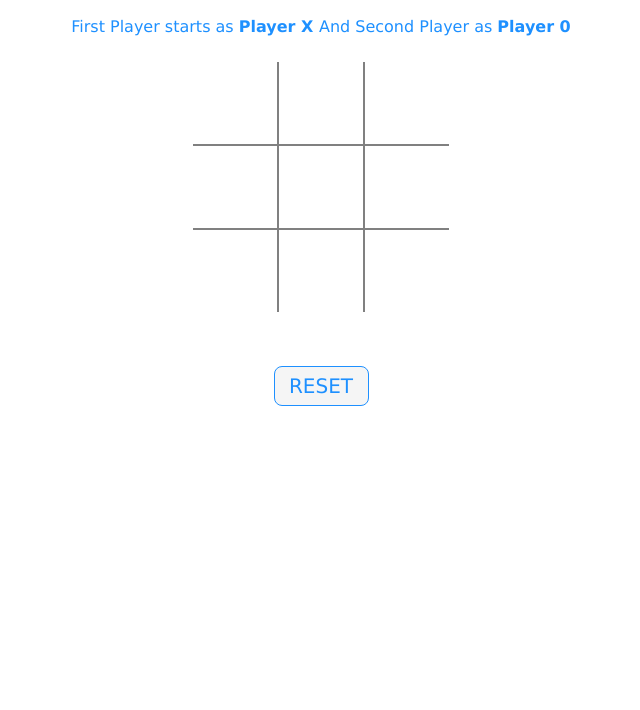
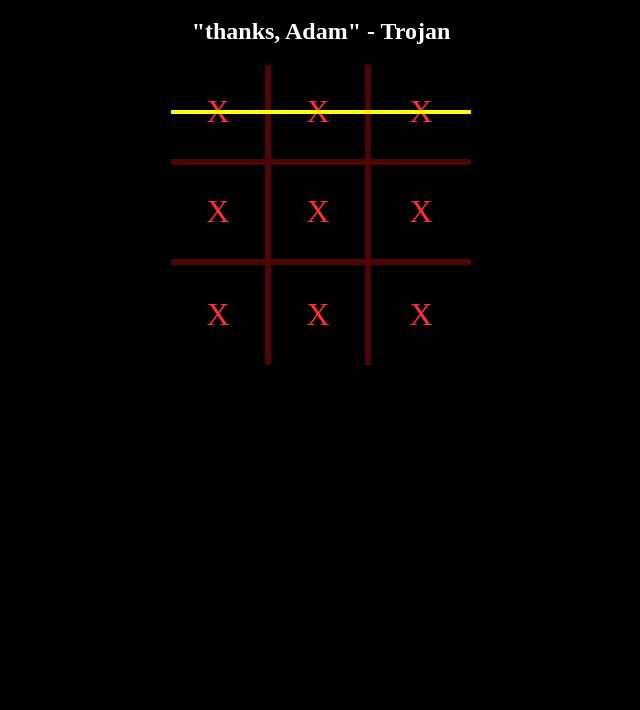
Before and after one commit to TrojanN63/repositorytest, a plain HTML site: page q21-q25/q22.html in a window 1280 px wide. Shown: the part 90-800 px from the top of the page, without its empty margins (319-959 px from the left). Drawn offline with Linux system fonts and the light colour scheme.

Commit message:
trying to fucking tic tac toe

```diff
--- /dev/null
+++ b/q21-q25/q22.css
@@ -0,0 +1,47 @@
+body{
+    display: flex;
+    flex-direction: column;
+    align-items: center;
+    background-color: black;
+}
+
+#board{
+    display: grid;
+    grid-template-columns: 100px 100px 100px;
+    grid-template-rows: 100px 100px 100px;
+    cursor: pointer;
+    position: relative;
+}
+
+.tile{
+    color:rgb(255, 47, 57);
+    font-size: 2em;
+    display: flex;
+    justify-content: center;
+    align-items: center;
+}
+
+.right-border{
+    border-right: 0.2em solid rgb(78, 5, 5);
+}
+.bottom-border{
+    border-bottom: 0.2em solid rgb(78, 5, 5);
+}
+
+.strike{
+    position: absolute;
+    background-color: rgb(255, 251, 3);
+}
+
+.strike-row-1{
+    width: 100%;
+    height:4px;
+    top: 15%
+}
+
+h1{
+    color:rgb(255, 255, 255);
+}
+h2{
+    color:rgb(255, 255, 255);
+}
--- a/q21-q25/q22.html
+++ b/q21-q25/q22.html
@@ -1,184 +1,26 @@
 <!DOCTYPE html>
-<html>
-
+<html lang="en">
 <head>
-	<meta name="viewport" content=
-		"width=device-width, initial-scale=1.0">
-	<!-- CSS file Included -->
-	<link rel="stylesheet" type="text/css" href="tic.css">
-	<!-- JavaScript file included -->
-	<script src="q22.js"></script>
-    <style>
-        h1 {
-	color: orangered;
-	margin-bottom: -5px;
-}
-p {
-	margin-bottom: -10px;
-}
-.ui {
-	display: flex;
-	flex-direction: column;
-	align-items: center;
-}
-.row {
-	display: flex;
-}
-.cell {
-	border: none;
-	width: 80px;
-	height: 80px;
-	display: flex;
-	align-items: center;
-	justify-content: center;
-	font-size: 24px;
-	text-align: center;
-	cursor: pointer;
-}
-.cell:active {
-	outline: none;
-}
-/* 3*3 Grid */
-#b1{
-	border-bottom: 1px solid gray;
-	border-right: 1px solid gray;
-}
-
-#b2 {
-	border-bottom: 1px solid gray;
-	border-right: 1px solid gray;
-	border-left: 1px solid gray;
-}
-
-#b3 {
-	border-bottom: 1px solid gray;
-	border-left: 1px solid gray;
-}
-
-#b4 {
-	border-top: 1px solid gray;
-	border-bottom: 1px solid gray;
-	border-right: 1px solid gray;
-}
-
-#b5 {
-	border: 1px solid gray;
-}
-
-#b6 {
-	border-top: 1px solid gray;
-	border-bottom: 1px solid gray;
-	border-left: 1px solid gray;
-}
-
-#b7 {
-	border-top: 1px solid gray;
-	border-right: 1px solid gray;
-}
-
-#b8 {
-	border-top: 1px solid gray;
-	border-right: 1px solid gray;
-	border-left: 1px solid gray;
-}
-
-#b9 {
-	border-top: 1px solid gray;
-	border-left: 1px solid gray;
-}
-/* Reset Button */
-#but {
-	box-sizing: border-box;
-	width: 95px;
-	height: 40px;
-	border: 1px solid dodgerblue;
-	margin-left: auto;
-	border-radius: 8px;
-	font-family: Verdana,
-		Geneva, Tahoma, sans-serif;
-
-	background-color: whitesmoke;
-	color: dodgerblue;
-	font-size: 20px;
-	cursor: pointer;
-}
-
-/* Player turn space */
-#print {
-	font-family: Verdana,
-		Geneva, Tahoma, sans-serif;
-	color: dodgerblue;
-	font-size: 20px;
-}
-
-/* Main Container */
-#main {
-	text-align: center;
-}
-
-/* Game Instruction Text */
-#ins {
-	font-family: Verdana,Geneva,
-					Tahoma, sans-serif;
-	color: dodgerblue;
-}
-
-    </style>
+    <meta charset="UTF-8">
+    <meta name="viewport" content="width=device-width, initial-scale=1.0">
+    <title>Trojan's Tic Tac Toe</title>
+    <link href = q22.css rel = "stylesheet" />
 </head>
-
 <body>
-	<div id="main">
-		<h1>TIC TAC TOE</h1>
-		<p id="ins">
-			Game starts by just Tap on
-			box<br><br>First Player starts as
-			<b>Player X </b>And Second Player as
-			<b>Player 0</b>
-		</p>
-		<br><br>
-		<div class = "ui">
-			<div class="row">
-				<input type="text" id= "b1"
-					class="cell" onclick="myfunc_3(); myfunc();"
-					readonly>
-				<input type="text" id= "b2"
-					class="cell" onclick="myfunc_4(); myfunc();"
-					readonly>
-				<input type="text" id= "b3" class="cell"
-					onclick="myfunc_5(); myfunc();"
-					readonly>
-			</div>
-			<div class="row">
-				<input type="text" id= "b4"
-					class="cell" onclick="myfunc_6(); myfunc();"
-					readonly>
-				<input type="text" id= "b5"
-					class="cell" onclick="myfunc_7(); myfunc();"
-					readonly>
-				<input type="text" id= "b6"
-					class="cell" onclick="myfunc_8(); myfunc();"
-					readonly>
-			</div>
-			<div class="row">
-				<input type="text" id= "b7"
-					class="cell" onclick="myfunc_9(); myfunc();"
-					readonly>
-				<input type="text" id= "b8"
-					class="cell" onclick="myfunc_10();myfunc();"
-					readonly>
-				<input type="text" id= "b9"
-					class="cell" onclick="myfunc_11();myfunc();"
-					readonly>
-			</div>
-		</div>
-		<br><br><br>
-
-		<button id="but" onclick="myfunc_2()">
-			RESET
-		</button>
-		<br><br>
-		<p id="print"></p>
-	</div>
+    <h1>Tic Tac Toe - by Trojan</h1>
+    <h2>"thanks, Adam" - Trojan</h2>
+    <div id = "board">
+        <div data-index = "1" class = "tile right-border bottom-border">X</div>
+        <div data-index = "2" class = "tile right-border bottom-border">X</div>
+        <div data-index = "3" class = "tile bottom-border">X</div>
+        <div data-index = "4" class = "tile right-border bottom-border">X</div>
+        <div data-index = "5" class = "tile right-border bottom-border">X</div>
+        <div data-index = "6" class = "tile bottom-border">X</div>
+        <div data-index = "7" class = "tile right-border">X</div>
+        <div data-index = "8" class = "tile right-border">X</div>
+        <div data-index = "9" class = "tile">X</div>
+        <div id="strike" class="strike strike-row-1"></div>
+    </div>
+    <script src = q22.js></script>
 </body>
-
 </html>
```
Also changed, not shown: q21-q25/q22butcopied.html (added, +184 -0 lines), q21-q25/q22butcopied.js (renamed from q21-q25/q22.js).
